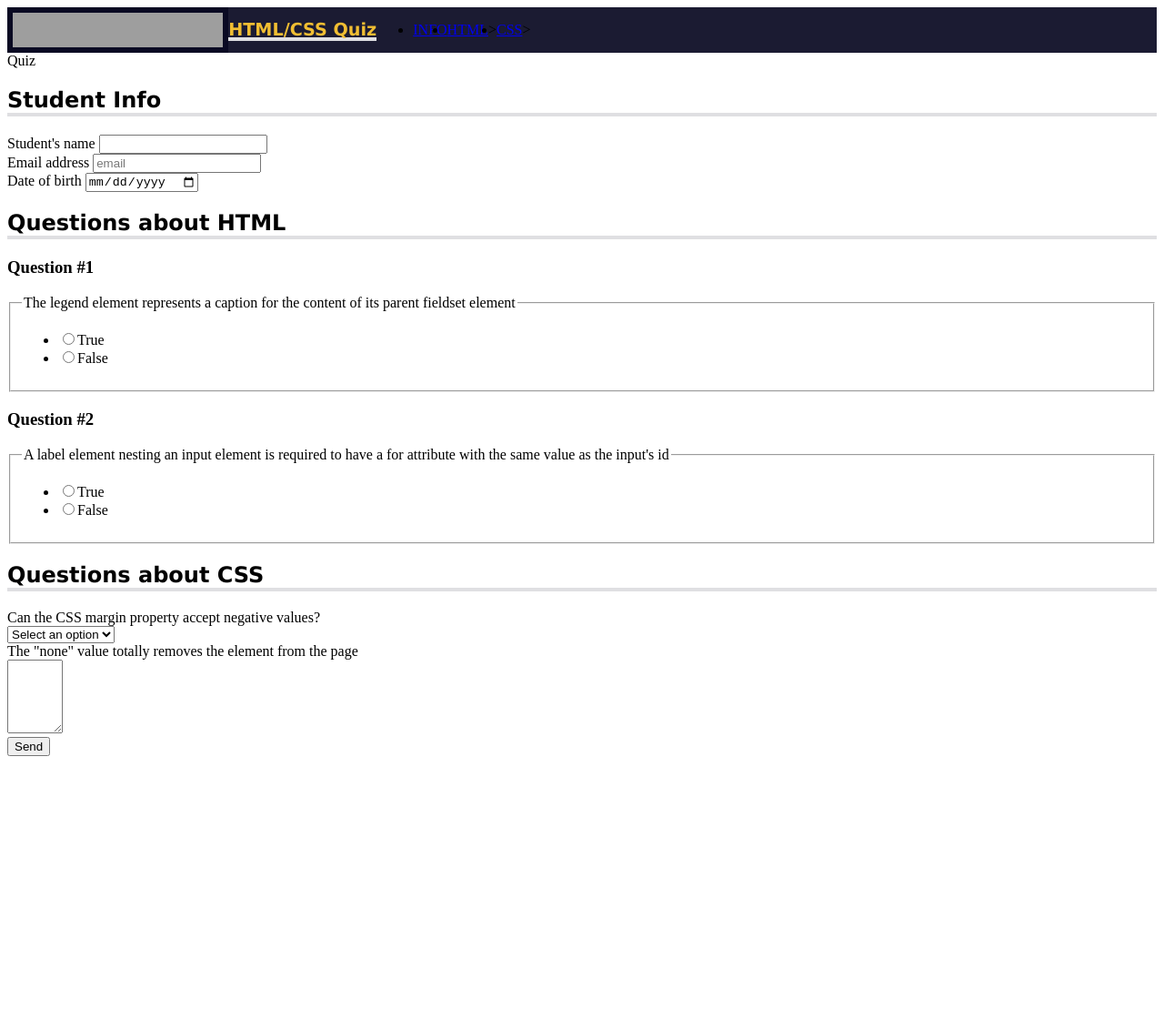
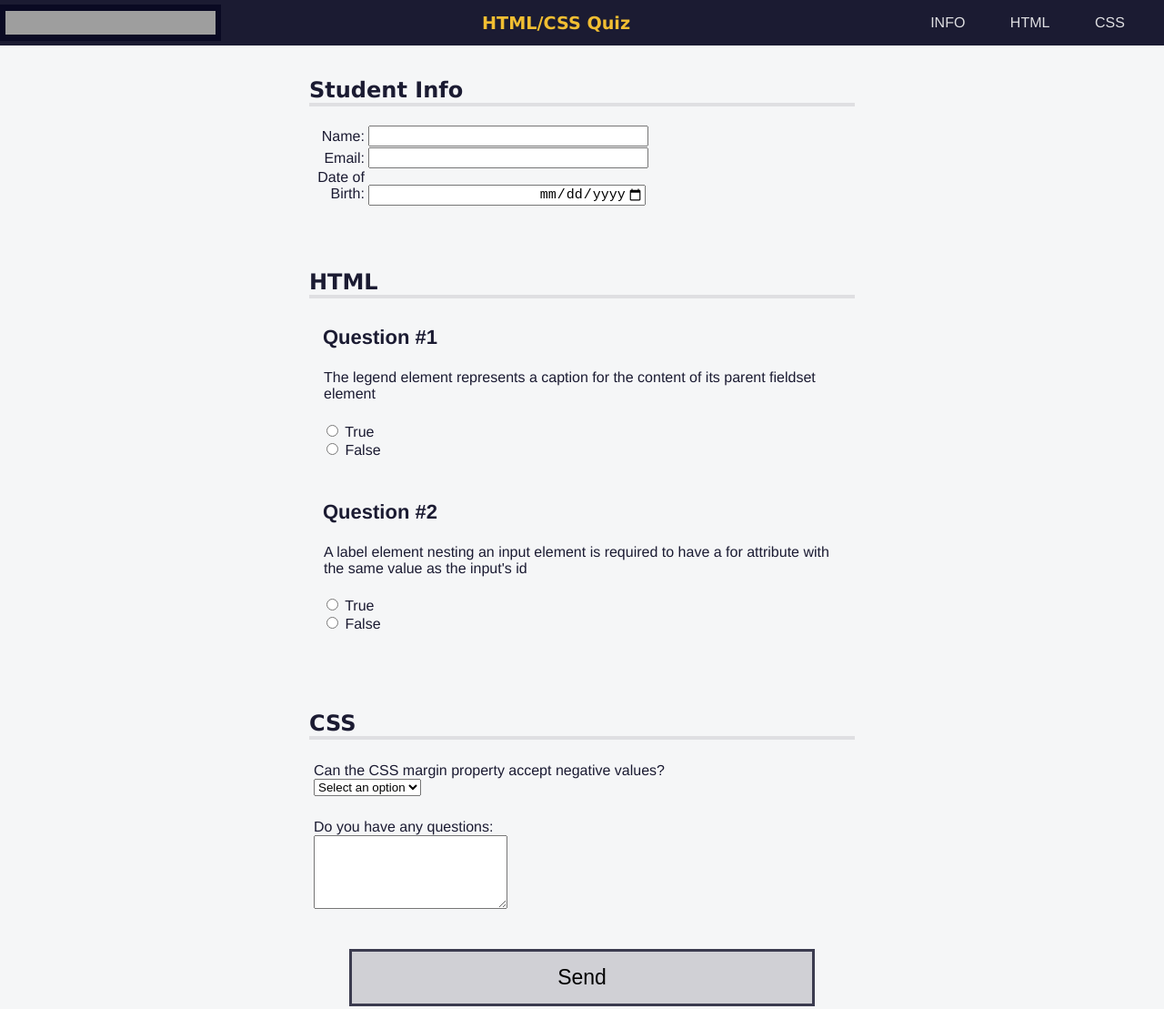
Before and after one commit to dkarabelev/HTML-CSS, a plain HTML site: page (NOT Finished) Learn Accessibility by Building a Quiz/index.html in a window 1280 px wide. Shown: the top 1109 px of the page at 91% size. Before the commit the page ends 839 px from the top, so only its background shows below. Drawn offline with Linux system fonts and the light colour scheme; grey boxes are pictures that could not be loaded.

Commit message:
Add files via upload

```diff
--- a/(NOT Finished) Learn Accessibility by Building a Quiz/index.html
+++ b/(NOT Finished) Learn Accessibility by Building a Quiz/index.html
@@ -1,91 +1,123 @@
 <!DOCTYPE html>
-<html lang="eng">
-    <link rel=stylesheet type="text/css" href="styles.css">
+<html lang="en">
   <head>
-    <title>Accessibility by Building a Quiz</title>
-    <meta charset="UTF-8">
-    <meta content="width=device-width, initial-scale=1" name="viewport">
-    <meta name="description" content="1">
+    <meta charset="UTF-8" />
+    <meta name="viewport" content="width=device-width, initial-scale=1.0" />
+    <meta name="description" content="freeCodeCamp Accessibility Quiz practice project" />
+    <title>Accessibility Quiz</title>
+    <link rel="stylesheet" href="styles.css" />
+  </head>
+  <body>
     <header>
-        <img src="https://cdn.freecodecamp.org/platform/universal/fcc_primary.svg" id="logo" alt="freeCodeCamp">
+      <img id="logo" alt="freeCodeCamp" src="https://cdn.freecodecamp.org/platform/universal/fcc_primary.svg">
       <h1>HTML/CSS Quiz</h1>
       <nav>
         <ul>
-                <li><a href="#student-info">INFO</a></li>
-                <li><a href="#html-questions">HTML</a>></li>
-                <li><a href="#css-questions">CSS</a>></li>
+          <li><a href="#student-info" accesskey="s">INFO</a></li>
+          <li><a href="#html-questions" accesskey="s">HTML</a></li>
+          <li><a href="#css-questions" accesskey="s">CSS</a></li>
         </ul>
       </nav>
     </header>
-    <main>Quiz
+    <main>
       <form method="post" action="https://freecodecamp.org/practice-project/accessibility-quiz">
-            <section role="region" ref="aria-labelledby" aria-labelledby="student-info"><h2 id="student-info">Student Info</h2>
+        <section role="region" aria-labelledby="student-info">
+          <h2 id="student-info">Student Info</h2>
           <div class="info">
-                    <label for="student-name">Student's name</label>
-                    <input id="student-name" name="name">
+            <label for="student-name">Name:</label>
+            <input type="text" name="student-name" id="student-name" />
           </div>
           <div class="info">
-                    <label for="email-address">Email address</label>
-                    <input id="email-address" placeholder="email" type="email" name="email">
+            <label for="student-email">Email:</label>
+            <input type="email" name="student-email" id="student-email" />
           </div>
           <div class="info">
-                    <label for="date-of-birth">Date of birth</label>
-                    <input id="date-of-birth" placeholder="birthdate" type="date" name="date">
+            <label for="birth-date">Date of Birth:</label>
+            <input type="date" name="birth-date" id="birth-date" />
           </div>
         </section>
-            <section role="region" aria-labelledby="html-questions"><h2 id="html-questions">Questions about HTML</h2>
+        <section role="region" aria-labelledby="html-questions">
+          <h2 id="html-questions">HTML</h2>
           <div class="question-block">
-                    <h3>1
-                        <span class="sr-only">Question</span>
-                    </h3>
-                    <fieldset class="question" name="question">
-                    <legend>The legend element represents a caption for the content of its parent fieldset element</legend>
+            <h3><span class="sr-only">Question</span>1</h3>
+            <fieldset class="question" name="html-question-one">
+              <legend>
+                The legend element represents a caption for the content of its
+                parent fieldset element
+              </legend>
               <ul class="answers-list">
-                            <li><label for="q1-a1"><input type="radio" id="q1-a1" value="True" name="False">True</label></li>
-                            <li><label for="q1-a2"><input type="radio" id="q1-a2" value="False" name="False">False</label></li>
-                        </ul>
-                    </fieldset>
-
-                </div>
-                <div class="question-block">
-                    <h3>2
-                        <span class="sr-only">Question</span>
-                    </h3>
-                    <fieldset class="question" name=" question">
-                        <legend>A label element nesting an input element is required to have a for attribute with the same value as the input's id</legend>
-                        <ul class="answers-list">
-                            <li><label for="q2-a1"><input type="radio" id="q2-a1" value="True" name="True">True</label></li>
-                            <li><label for="q2-a2"><input type="radio" id="q2-a2" value="False" name="True">False</label></li>
+                <li>
+                  <label for="q1-a1">
+                    <input type="radio" id="q1-a1" name="q1" value="true" />
+                    True
+                  </label>
+                </li>
+                <li>
+                  <label for="q1-a2">
+                    <input type="radio" id="q1-a2" name="q1" value="false" />
+                    False
+                  </label>
+                </li>
               </ul>
             </fieldset>
           </div>
-
+          <div class="question-block">
+            <h3><span class="sr-only">Question</span>2</h3>
+            <fieldset class="question" name="html-question-two">
+              <legend>
+                A label element nesting an input element is required to have a
+                for attribute with the same value as the input's id
+              </legend>
+              <ul class="answers-list">
+                <li>
+                  <label for="q2-a1">
+                    <input type="radio" id="q2-a1" name="q2" value="true" />
+                    True
+                  </label>
+                </li>
+                <li>
+                  <label for="q2-a2">
+                    <input type="radio" id="q2-a2" name="q2" value="false" />
+                    False
+                  </label>
+                </li>
+              </ul>
+            </fieldset>
+          </div>
         </section>
-            <section role="region" aria-labelledby="css-questions"><h2 id="css-questions">Questions about CSS</h2>
+        <section role="region" aria-labelledby="css-questions">
+          <h2 id="css-questions">CSS</h2>
           <div class="formrow">
             <div class="question-block">
-                        <label for="options">Can the CSS margin property accept negative values?</label>
+              <label for="selector">Can the CSS margin property accept negative values?</label>
             </div>
             <div class="answer">
-                        <select required="" name="options" id="options">
+              <select name="selector" id="selector" required>
                 <option value="">Select an option</option>
                 <option value="yes">Yes</option>
                 <option value="no">No</option>
               </select>
             </div>
             <div class="question-block">
-                        <label for="questionn">The "none" value totally removes the element from the page</label>
+              <label for="css-textarea">Do you have any questions:</label>
             </div>
             <div class="answer">
-                        <textarea rows="5" cols="5" id="questionn" name="questionn"></textarea>
+              <textarea id="css-textarea" name="css-questions" rows="5" cols="24"></textarea>
             </div>
+          </div>
+        </section>
+        <button type="submit" accesskey="s">Send</button>
+      </form>
+    </main>
+    <footer>
+        <address>
+            <a href="https://freecodecamp.org">freeCodeCamp</a><br />
+            San Francisco<br />
+            California<br />
+            USA
+        </address>
 
-                </div>
+    </footer>
 
-            </section>
-            <button type="submit">Send</button>
-        </form >
-    </main>
-</head>
-
+  </body>
 </html>
--- a/(NOT Finished) Learn Accessibility by Building a Quiz/styles.css
+++ b/(NOT Finished) Learn Accessibility by Building a Quiz/styles.css
@@ -1,40 +1,66 @@
-#logo {
-    width: max(10rem, 18vw);
-    background: #0a0a23;
-    aspect-ratio: 35/4;
-    padding: 0.4rem;
+body {
+    background: #f5f6f7;
+    color: #1b1b32;
+    font-family: Helvetica;
+    margin: 0;
   }
 
   header {
     width: 100%;
-    height:50px;
+    height: 50px;
     background-color: #1b1b32;
-    display: Flex;
+    display: flex;
+    justify-content: space-between;
+    align-items: center;
+    position: fixed;
+    top: 0;
+  }
+
+  #logo {
+    width: max(10rem, 18vw);
+    background-color: #0a0a23;
+    aspect-ratio: 35 / 4;
+    padding: 0.4rem;
   }
 
   h1 {
     color: #f1be32;
     font-size: min(5vw, 1.2em);
+    text-align: center;
   }
 
-h1, h2{
+  nav {
+    width: 50%;
+    max-width: 300px;
+    height: 50px;
+  }
+
+  nav > ul {
+    height: 100%;
+    margin-block: 0;
+    padding-inline-start: 0;
+    align-items: center;
+    flex-wrap: wrap;
+    display: flex;
+    justify-content: space-evenly;
+  }
+
+
+
+  h1,
+  h2 {
     font-family: Verdana, Tahoma;
-    border-bottom: 4px solid #dfdfe2;
+
   }
 
   h2 {
-    font-family: Verdana, Tahoma;
+    padding-top: 60px;
+    margin-top: 0;
     border-bottom: 4px solid #dfdfe2;
-
   }
 
   h3::before {
     content: "Question #";
-}
-
-nav > ul {
-    display: flex;
-    justify-content: space-evenly;
   }
 
   .sr-only {
@@ -48,3 +74,138 @@ nav > ul {
     white-space: nowrap;
     border: 0;
   }
+
+  nav li a {
+    color:#dfdfe2;
+    margin: 0 0.2rem;
+    padding: 0.2rem;
+    display: block;
+    text-decoration: none;
+  }
+
+  li > a {
+    text-decoration: none;
+  }
+
+  nav > ul > li:hover {
+    background-color: #dfdfe2;
+    color: #1b1b32;
+    cursor: pointer;
+  }
+
+  main {
+    padding-top: 25px;
+  }
+
+  section {
+    width: 80%;
+    margin: 0;
+    margin-bottom: 10px;
+    margin-right: auto;
+    margin-left: auto;
+    margin-top: 0;
+    max-width: 600px;
+  }
+
+  .info {
+    padding-top: 1px;
+    padding-left: 1px;
+    padding-bottom:0;
+    padding-right: 0;
+  }
+
+  .formrow {
+    margin-top: 5px;
+    padding-top: 0;
+    padding-left: 5px;
+    padding-right: 5px;
+    padding-bottom: 0;
+  }
+
+  input {
+    font-size: 15px;
+  }
+
+  .info input {
+    width: 50%;
+    text-align: left;
+  }
+
+  .info label {
+    width: 10%;
+    min-width: 55px;
+  }
+
+  .info > label, .info >input {
+    display: inline-block;
+    text-align: right;
+  }
+
+  .question-block {
+    text-align: left;
+    display: block;
+    width: 100%;
+    margin-top: 20px;
+    padding-top: 5px;
+  }
+
+  h3 {
+    margin-top: 5px;
+    padding-left: 15px;
+    font-size: 22px;
+  }
+
+  fieldset {
+    border: default;
+  }
+
+  .question {
+    border: none;
+    padding-bottom: 0;
+  }
+
+  ul {
+    list-style: circle;
+  }
+
+  .answers-list {
+    list-style:none;
+    padding: 0;
+  }
+
+  button {
+    display: block;
+    margin: 40px auto;
+    width: 40%;
+    padding: 15px;
+    font-size: 23px;
+    background: #d0d0d5;
+    border: 3px solid #3b3b4f;
+
+  }
+
+  footer {
+    background-color: #2a2a40;
+    display: flex;
+    justify-content: center;
+  }
+
+  footer, footer a {
+    color: #d0d0d5;
+  }
+
+  address {
+    justify-content: center;
+    text-align: center;
+    padding-top: 5px;
+    padding-right: 5px;
+    padding-bottom: 5px;
+    padding-left: 5px;
+  }
+
+
+ @media  (prefers-reduced-motion: no-preference) {
+    * {
+        scroll-behavior: smooth;
+    }
+ }
```
Lines whose indentation alone changed are shown as unchanged.
